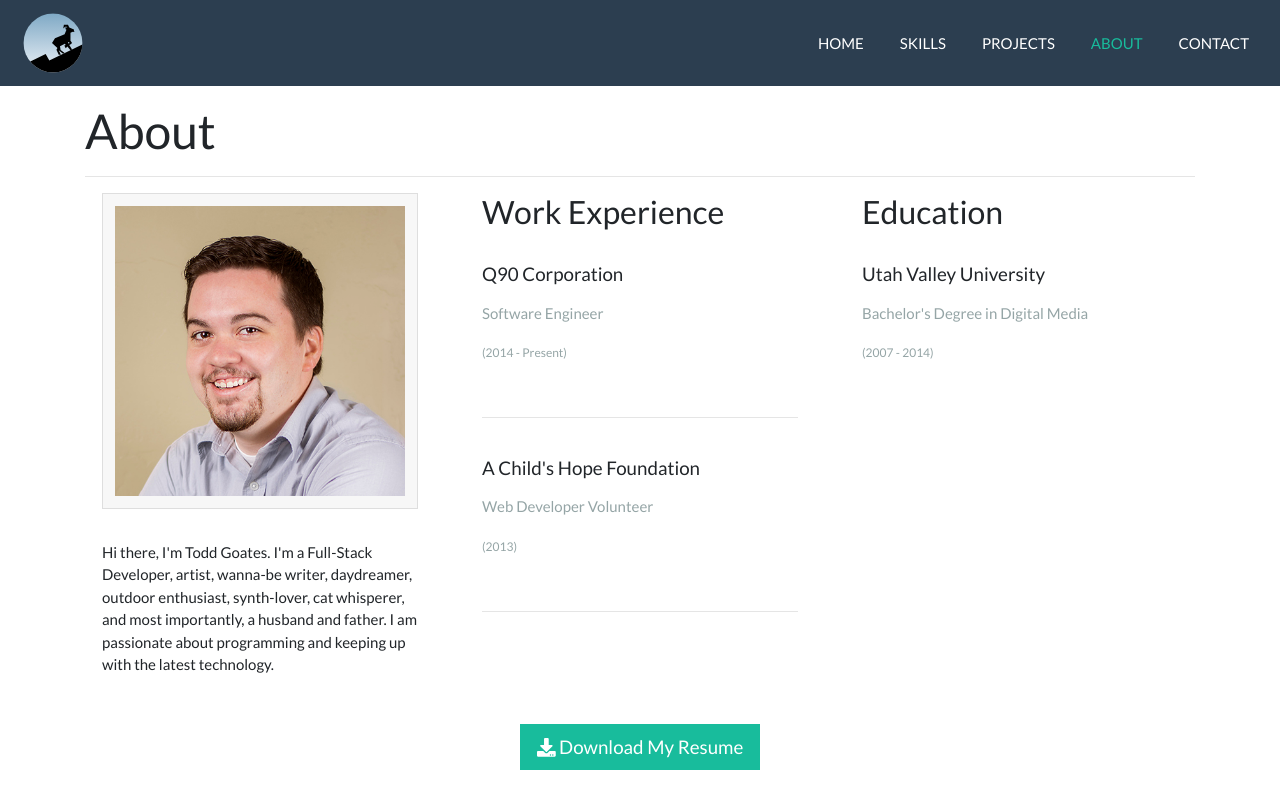
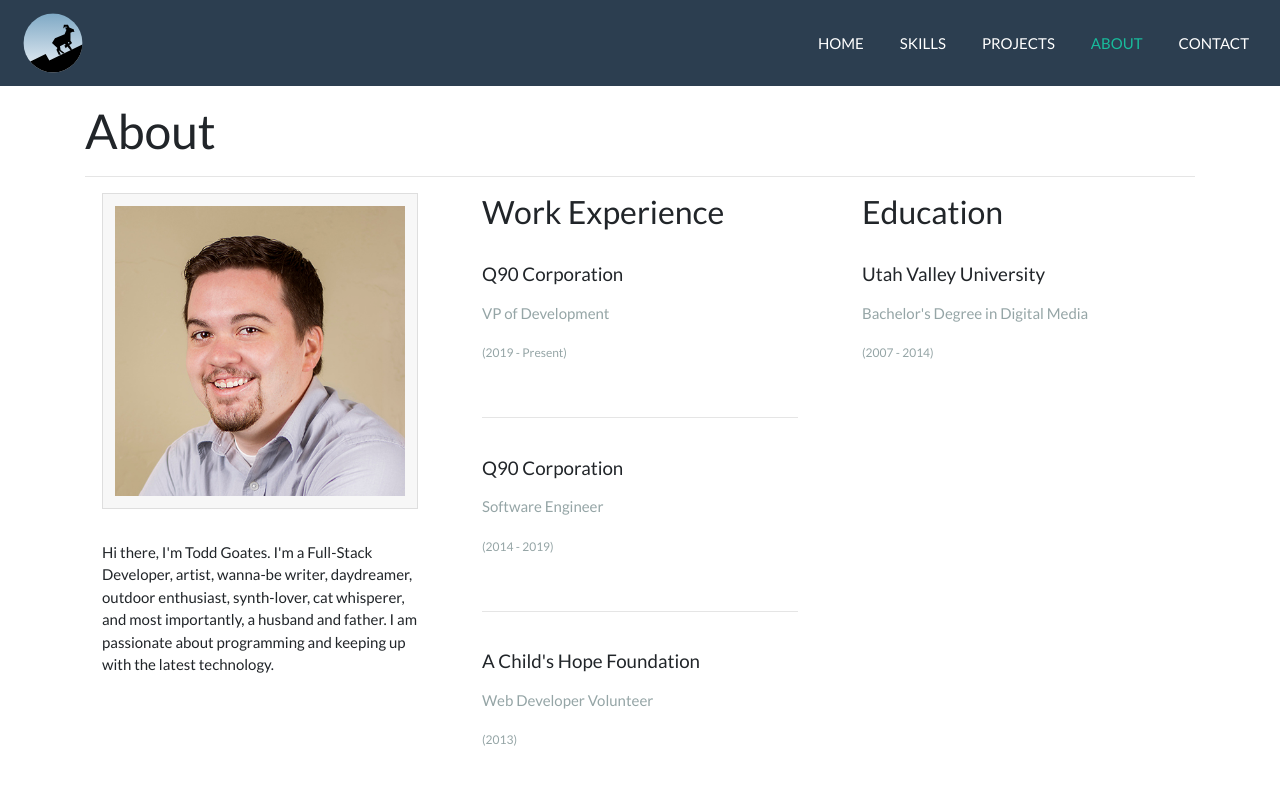
Before and after one commit to toddgoates/goatsite, an Angular app: page /about in a window 1280 px wide. Shown: the top 800 px of the page. Built offline with nearby package versions, Linux system fonts and the light colour scheme.

Commit message:
Update about.component.ts
Update work experience section

```diff
--- a/src/app/pages/about/about.component.ts
+++ b/src/app/pages/about/about.component.ts
@@ -18,8 +18,13 @@ export class AboutComponent implements OnInit {
     this.workExp = [
       {
         company: "Q90 Corporation",
+        title: "VP of Development",
+        years: "2019 - Present"
+      },
+      {
+        company: "Q90 Corporation",
         title: "Software Engineer",
-        years: "2014 - Present"
+        years: "2014 - 2019"
       },
       {
         company: "A Child's Hope Foundation",
```
